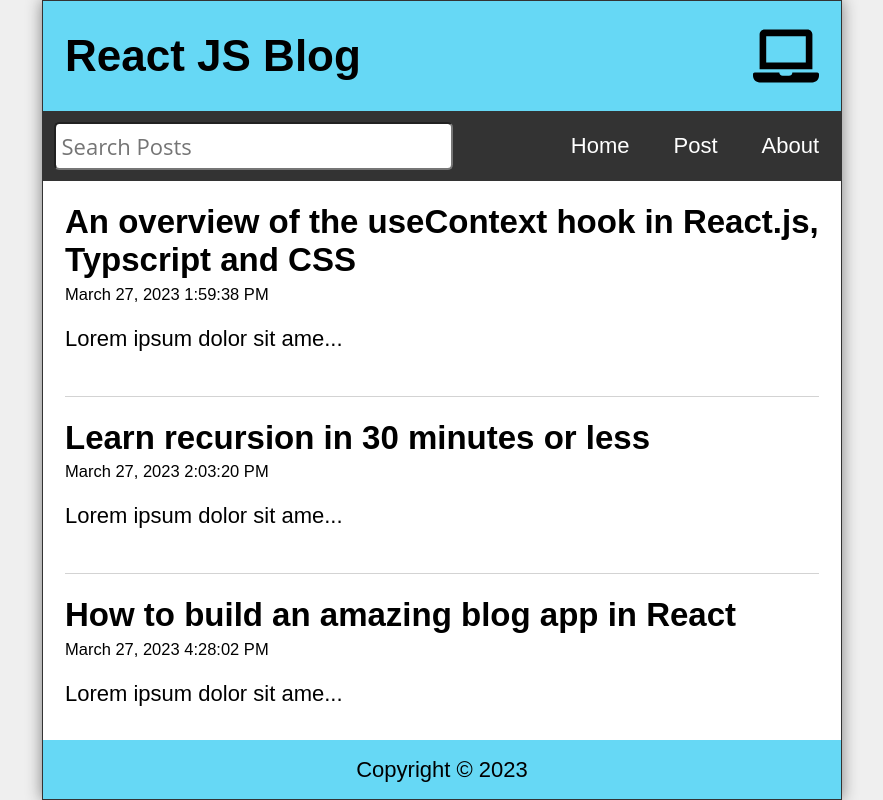
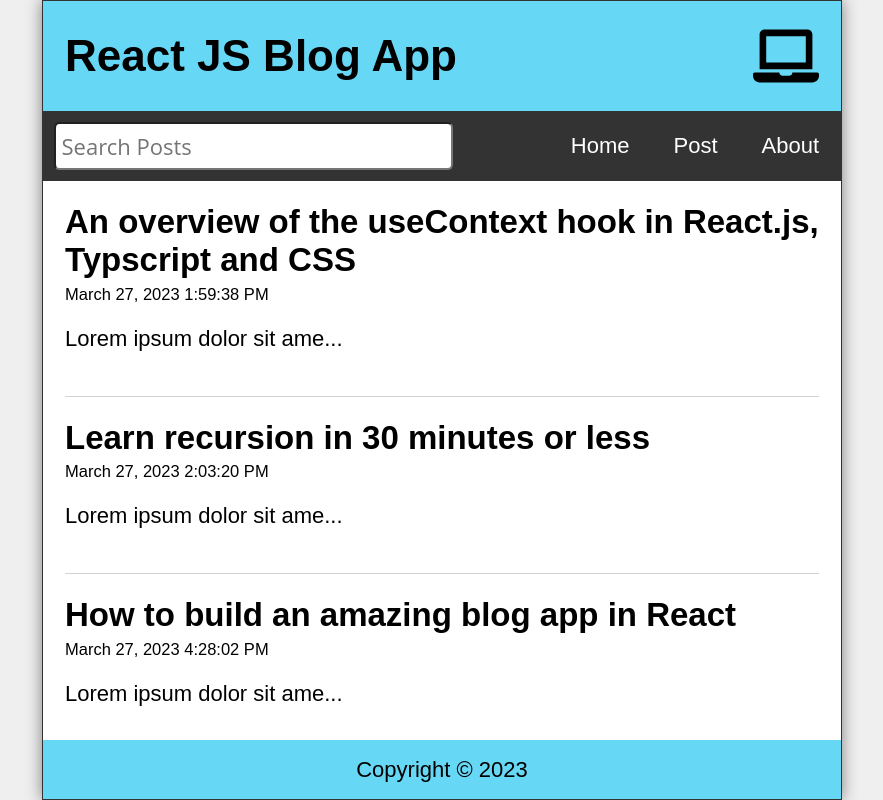
Before and after one commit to midcenturydude7/react-router-dom-blog-app, a React (Vite) app: page / in a window 1280 px wide. Shown: the whole page, without its empty margins (198-1081 px from the left). Built offline with nearby package versions, Linux system fonts and the light colour scheme; data requests are answered from the project's data file.

Commit message:
Minor edit to app title

```diff
--- a/src/components/Layout.jsx
+++ b/src/components/Layout.jsx
@@ -8,7 +8,7 @@ import { Outlet } from "react-router-dom";
 function Layout() {
   return (
     <div className="App">
-      <Header title="React JS Blog" />
+      <Header title="React JS Blog App" />
       <DataProvider>
         <Nav />
         <Outlet />
```
